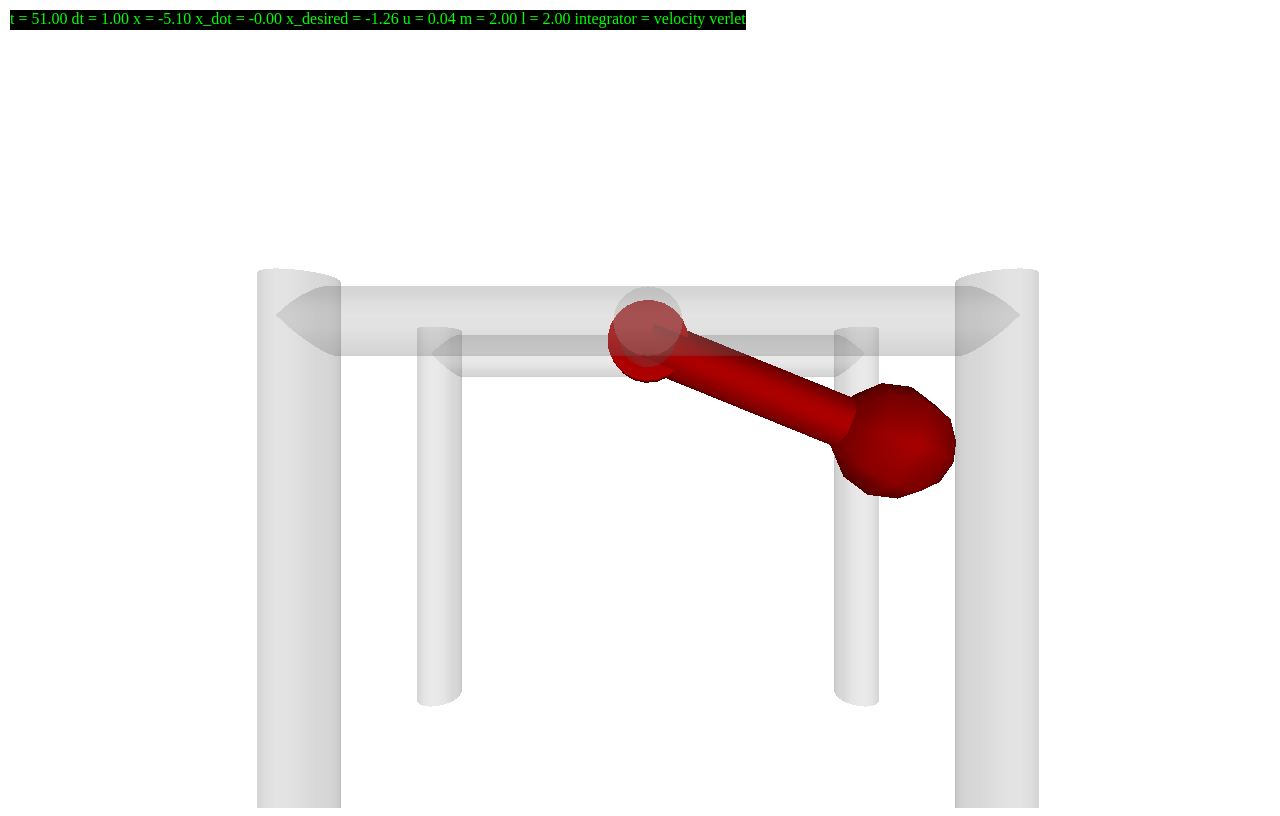
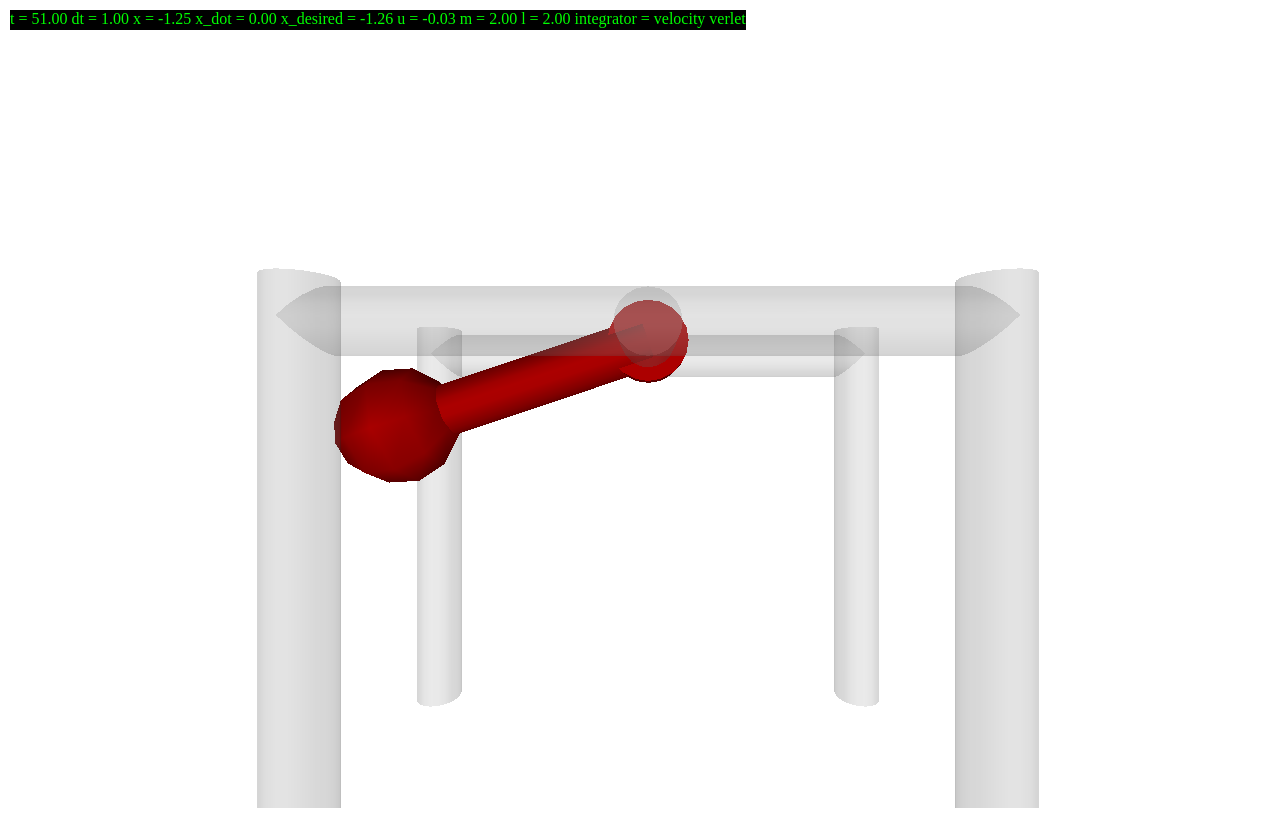
Before and after one commit to ahadik/swarm, a plain HTML site: page pendulum/pendulum.html in a window 1280 px wide. Drawn offline with Linux system fonts and the light colour scheme; animation ran at ten frames a second.

Commit message:
grading changes after meeting with Prof. Jenkins and resolving steady state error

```diff
--- a/pendulum/pendulum.html
+++ b/pendulum/pendulum.html
@@ -56,9 +56,10 @@ function init() {
     pendulum.control = 0;
     pendulum.desired = -Math.PI/2.5;
     pendulum.desired_dot = 0;
+    x3 = 0;
 
     // initialize pendulum PID servo gains
-    pendulum.servo = {kp:2.0, kd:0.5, ki:1.5};
+    pendulum.servo = {kp:2.0, kd:2.0, ki:0.005};
     accumulated_error = 0;
 
     // set time and timestep
@@ -87,9 +88,17 @@ function calcTau(){
 	var pendulum_constants = pendulum.mass*pendulum.length*pendulum.length;
 	var x1=pendulum.angle;
 	var x2=pendulum.angle_dot;
-	var x3=calcAccel();
+	//var x3=calcAccel();
 
-	var tau = pendulum.servo.kp*(pendulum.desired-x2)+pendulum.servo.kd*(0-x1)+pendulum.servo.ki*(x3);
+	    // key input to zero controls and let pendulum swing
+    if ( keyboard.pressed("s") )
+        return 0;
+
+	//var tau = pendulum.servo.kp*(pendulum.desired-x2)+pendulum.servo.kd*(0-x1)+pendulum.servo.ki*(x3);
+	x3+=(pendulum.desired-pendulum.angle)*dt;
+	var tau = pendulum.servo.kp*(pendulum.desired-x1)+pendulum.servo.kd*(0-x2)+pendulum.servo.ki*(x3);
+
+
 
 	return tau;
 }
@@ -122,9 +131,6 @@ function animate() {
     if ( keyboard.pressed("q") )
         pendulum.desired += -0.005;
 
-    // key input to zero controls and let pendulum swing
-    if ( keyboard.pressed("s") )
-        pendulum.control = 0;
 
     // update pendulum state with integrator using current acceleration
     if (numerical_integrator === "verlet") {
@@ -138,11 +144,13 @@ function animate() {
 
         pendulum.angle = pendulum.angle+pendulum.angle_dot*dt+.5*y_previous*dt*dt;
 
+		pendulum.control = calcTau();
+
         var y_now = calcAccel();
 
         pendulum.angle_dot = pendulum.angle_dot+(y_previous+y_now)/2*dt;
 
-		pendulum.control = calcTau();
+
 
     }
     else if (numerical_integrator === "runge-kutta") {
```
